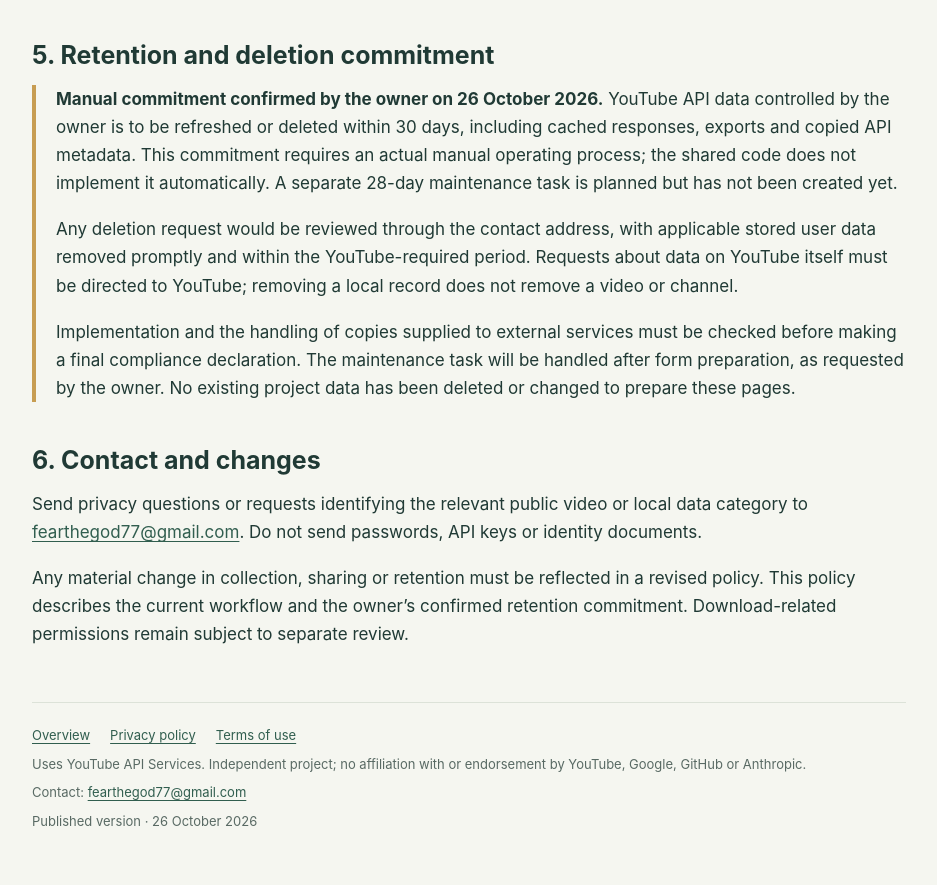
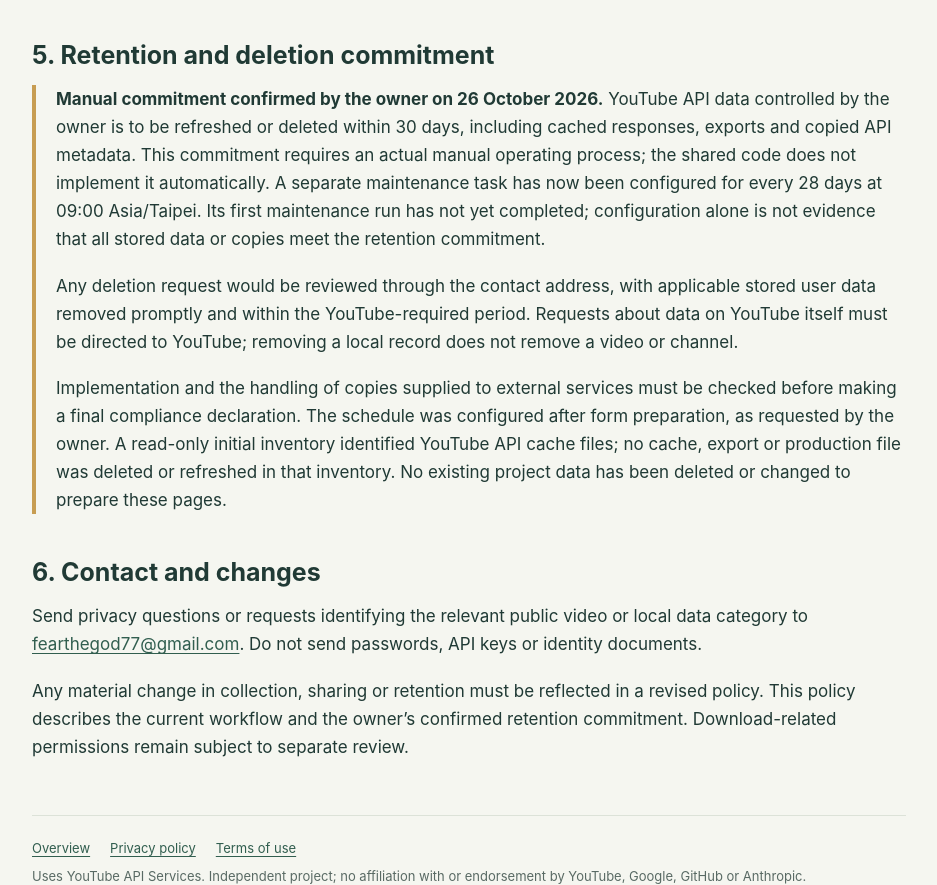
Before and after one commit to abin1314/local-video-research-workbench, a plain HTML site: page privacy.html in a window 1280 px wide. Shown: the part 2030-2915 px from the top of the page, without its empty margins (328-1265 px from the left). Drawn offline with Linux system fonts and the light colour scheme.

Commit message:
Record configured retention schedule and pending first maintenance

```diff
--- a/privacy.html
+++ b/privacy.html
@@ -7,7 +7,7 @@
 <h2>2. Information handled</h2><table><thead><tr><th>Information</th><th>Purpose and location</th></tr></thead><tbody><tr><td>Search keywords and topic categories</td><td>Used to request relevant public videos. The search request is sent to Google/YouTube.</td></tr><tr><td>Public video IDs, URLs, titles, descriptions, channel names, thumbnail URLs, duration, definition and licence indicators</td><td>Used for candidate discovery, source tracing and manual review. API responses and selected fields are stored in local cache and project outputs.</td></tr><tr><td>Local research notes and decisions</td><td>Used by the owner to evaluate candidates. These are the owner’s editorial records, not YouTube-generated assessments.</td></tr><tr><td>API key and network information</td><td>The key is read from local configuration and supplied to Google for API authentication. Google also receives the request’s normal network information. The key is not included in this website.</td></tr></tbody></table><p>The inspected research component does not request YouTube account passwords or OAuth access tokens. No public account system or payment service is offered.</p>
 <h2>3. Processing and sharing</h2><ul><li><strong>Google / YouTube:</strong> processes API requests and serves linked YouTube pages or thumbnails. See the <a href="https://policies.google.com/privacy">Google Privacy Policy</a>.</li><li><strong>Claude / Anthropic:</strong> when the owner supplies prompts, files or tool results to Claude, that supplied information can be processed by Anthropic. The local workflow is not described as keeping all information exclusively on the device. See <a href="https://www.anthropic.com/legal/privacy">Anthropic’s privacy policy</a>; actual handling depends on the product and account settings used.</li><li><strong>GitHub Pages:</strong> the public documentation host can log visitor IP addresses for security. These pages themselves contain no analytics scripts, tracking pixels, account forms or application uploads. See the <a href="https://docs.github.com/en/site-policy/privacy-policies/github-general-privacy-statement">GitHub Privacy Statement</a>.</li><li><strong>Other websites:</strong> following an external source link opens the destination’s services and policies.</li></ul><p>No local project datasets, account credentials or production files are intended for publication in the documentation repository.</p>
 <h2>4. Current storage behaviour</h2><div class="panel"><span class="label">VERIFIED IN SOURCE · 26 October 2026</span><p>The shared HTTP helper can reuse a cached response for up to three days. An expired response is fetched again when that same request is made. This reuse period is <strong>not automatic deletion</strong> of every cached file.</p><p>Search outputs include local JSON records and a Markdown research log. The inspected code does not enforce scheduled deletion or refresh of all historical exports and copies. These pages do not claim that an automated 30-day lifecycle is already implemented.</p></div>
-<h2>5. Retention and deletion commitment</h2><div class="pending"><p><strong>Manual commitment confirmed by the owner on 26 October 2026.</strong> YouTube API data controlled by the owner is to be refreshed or deleted within 30 days, including cached responses, exports and copied API metadata. This commitment requires an actual manual operating process; the shared code does not implement it automatically. A separate 28-day maintenance task is planned but has not been created yet.</p><p>Any deletion request would be reviewed through the contact address, with applicable stored user data removed promptly and within the YouTube-required period. Requests about data on YouTube itself must be directed to YouTube; removing a local record does not remove a video or channel.</p><p>Implementation and the handling of copies supplied to external services must be checked before making a final compliance declaration. The maintenance task will be handled after form preparation, as requested by the owner. No existing project data has been deleted or changed to prepare these pages.</p></div>
+<h2>5. Retention and deletion commitment</h2><div class="pending"><p><strong>Manual commitment confirmed by the owner on 26 October 2026.</strong> YouTube API data controlled by the owner is to be refreshed or deleted within 30 days, including cached responses, exports and copied API metadata. This commitment requires an actual manual operating process; the shared code does not implement it automatically. A separate maintenance task has now been configured for every 28 days at 09:00 Asia/Taipei. Its first maintenance run has not yet completed; configuration alone is not evidence that all stored data or copies meet the retention commitment.</p><p>Any deletion request would be reviewed through the contact address, with applicable stored user data removed promptly and within the YouTube-required period. Requests about data on YouTube itself must be directed to YouTube; removing a local record does not remove a video or channel.</p><p>Implementation and the handling of copies supplied to external services must be checked before making a final compliance declaration. The schedule was configured after form preparation, as requested by the owner. A read-only initial inventory identified YouTube API cache files; no cache, export or production file was deleted or refreshed in that inventory. No existing project data has been deleted or changed to prepare these pages.</p></div>
 <h2>6. Contact and changes</h2><p>Send privacy questions or requests identifying the relevant public video or local data category to <a class="contact" href="mailto:fearthegod77@gmail.com">fearthegod77@gmail.com</a>. Do not send passwords, API keys or identity documents.</p><p>Any material change in collection, sharing or retention must be reflected in a revised policy. This policy describes the current workflow and the owner’s confirmed retention commitment. Download-related permissions remain subject to separate review.</p>
 
 <footer><div class="links"><a href="index.html">Overview</a><a href="privacy.html">Privacy policy</a><a href="terms.html">Terms of use</a></div><p>Uses YouTube API Services. Independent project; no affiliation with or endorsement by YouTube, Google, GitHub or Anthropic.</p><p>Contact: <a class="contact" href="mailto:fearthegod77@gmail.com">fearthegod77@gmail.com</a></p><p>Published version · 26 October 2026</p></footer></main></div></body></html>
```
Also changed, not shown: terms.html (+1 -1 lines).
